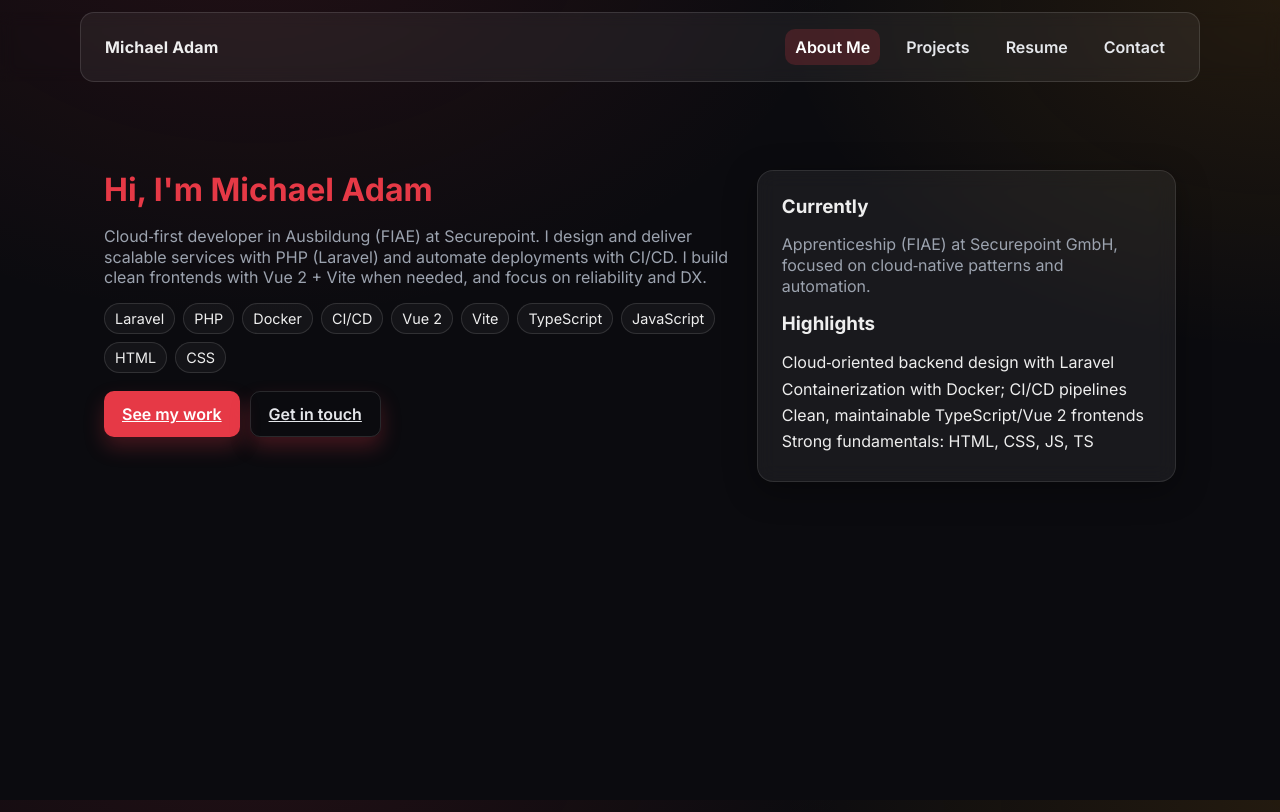
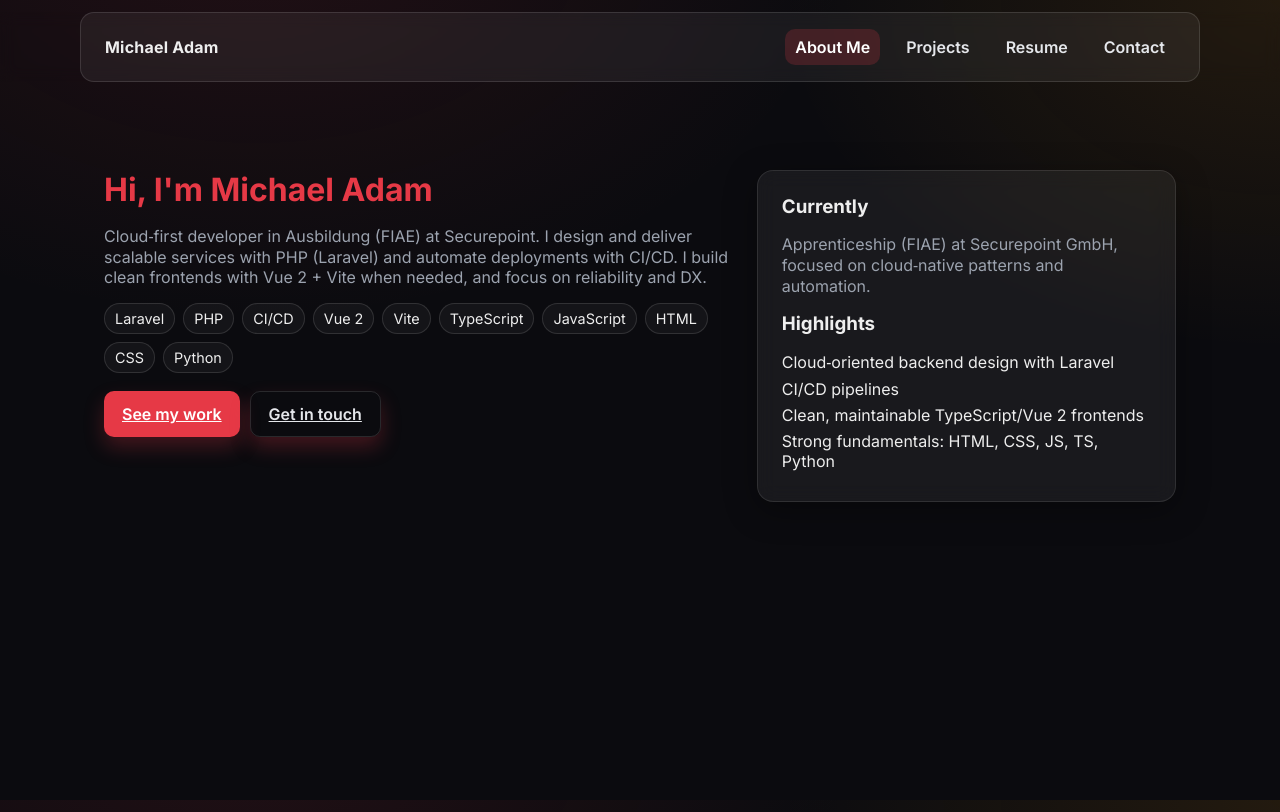
Before and after one commit to impartinir-dev/michael.adam-portfolio, a Vue app: page /#/ in a window 1280 px wide. Built offline with nearby package versions, Linux system fonts and the light colour scheme.

Commit message:
Update AboutMe.vue

```diff
--- a/src/components/AboutMe.vue
+++ b/src/components/AboutMe.vue
@@ -11,7 +11,6 @@
         <div class="stack">
           <span class="chip">Laravel</span>
           <span class="chip">PHP</span>
-          <span class="chip">Docker</span>
           <span class="chip">CI/CD</span>
           <span class="chip">Vue 2</span>
           <span class="chip">Vite</span>
@@ -19,6 +18,7 @@
           <span class="chip">JavaScript</span>
           <span class="chip">HTML</span>
           <span class="chip">CSS</span>
+          <span class="chip">Python</span>
         </div>
         <div class="actions">
           <router-link to="/projects" class="button">See my work</router-link>
@@ -32,9 +32,9 @@
           <h3 style="margin-top: 16px;">Highlights</h3>
           <ul class="bullets">
             <li>Cloud‑oriented backend design with Laravel</li>
-            <li>Containerization with Docker; CI/CD pipelines</li>
+            <li>CI/CD pipelines</li>
             <li>Clean, maintainable TypeScript/Vue 2 frontends</li>
-            <li>Strong fundamentals: HTML, CSS, JS, TS</li>
+            <li>Strong fundamentals: HTML, CSS, JS, TS, Python</li>
           </ul>
         </div>
       </div>
```
